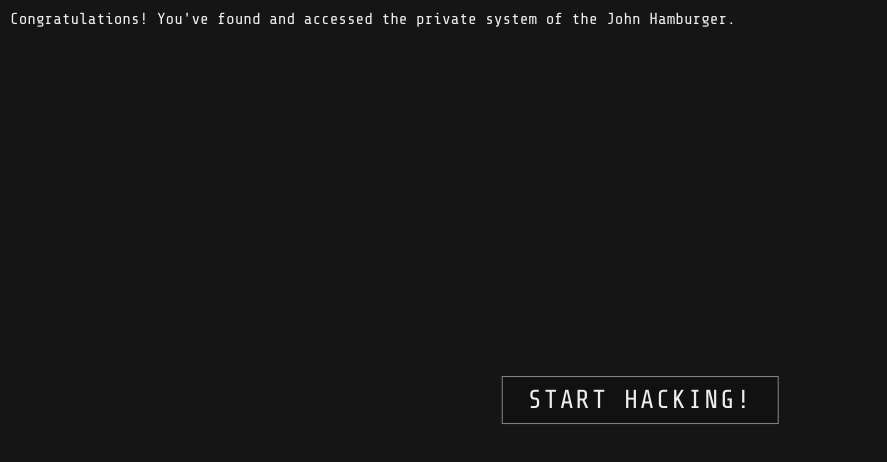
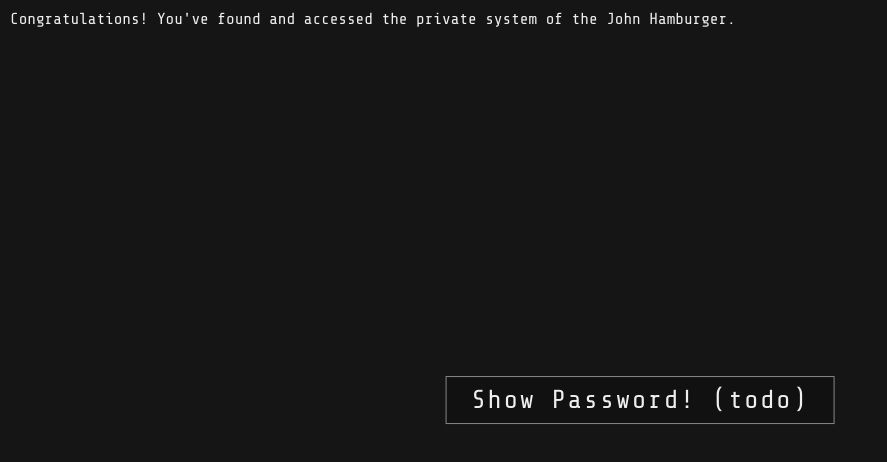
Before and after one commit to JohnHSecret/SecretProject, a plain HTML site: page index.html in a window 1280 px wide. Shown: the whole page, without its empty margins (0-887 px from the left). Drawn offline with nearby package versions, Linux system fonts and the light colour scheme.

Commit message:
Update index.html

```diff
--- a/index.html
+++ b/index.html
@@ -16,7 +16,7 @@
 </div>
 
 <div class="password hidden"></div>
-<div class="button start">START HACKING!</div>
+<div class="button start">Show Password! (todo)</div>
 <div class="blink granted hidden">ACCESS FAILED >.<!</div>
 <div class=" button rerun hidden">RERUN</div>
 <!-- partial -->
```
